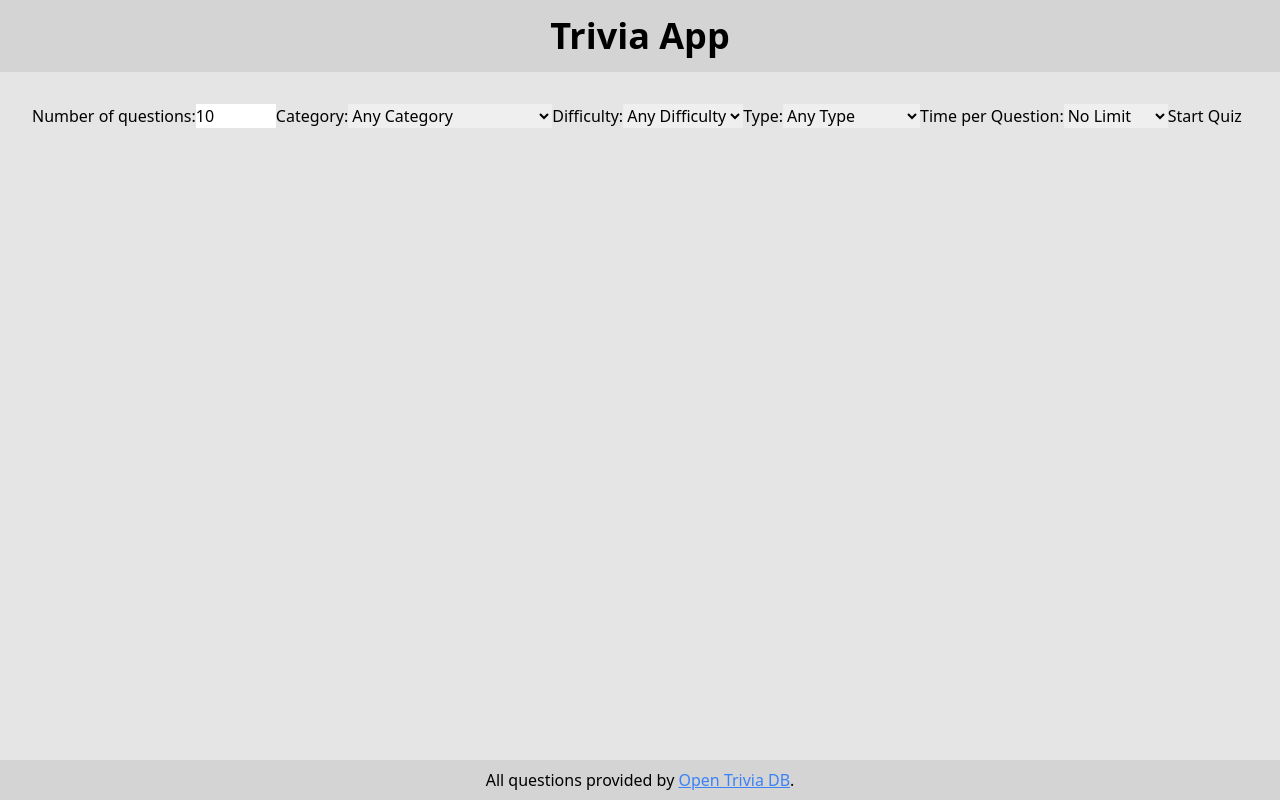
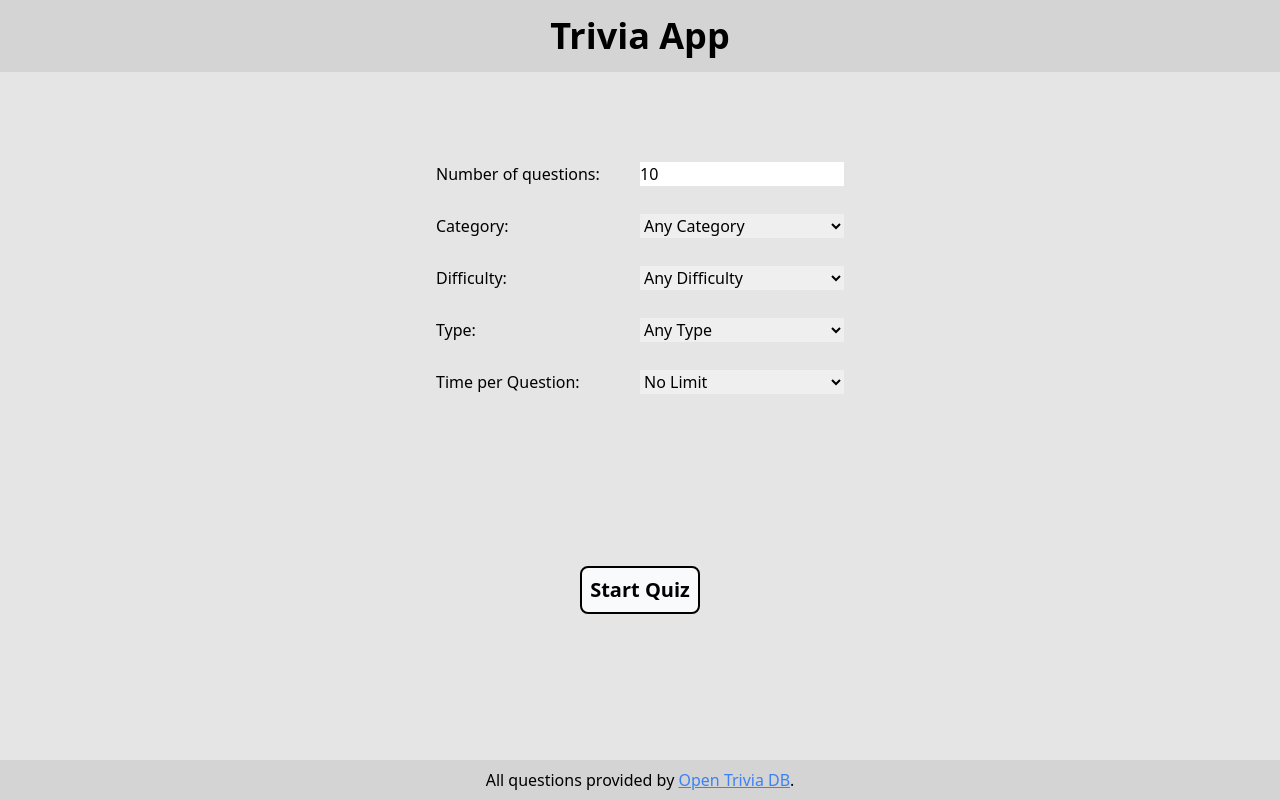
Before and after one commit to noahh0/Quiz-App, a React (Vite) app: page / in a window 1280 px wide. Built offline with nearby package versions, Linux system fonts and the light colour scheme.

Commit message:
begin styling for quiz options

```diff
--- a/src/QuizOptions.tsx
+++ b/src/QuizOptions.tsx
@@ -42,9 +42,9 @@ function QuizOptions() {
   };
 
   return (
-    <div>
-      <form>
-        <label htmlFor="number-questions-field">Number of questions:</label>
+    <div className="sm:w-11/12 md:w-5/6 lg:w-3/4 h-full m-auto grid grid-col justify-center">
+      <form className="w-full h-3/4 grid grid-cols-2 content-around m-auto">
+        <label htmlFor="number-questions-field">Number of questions: </label>
         <input
           type="number"
           name="number-questions-field"
@@ -56,7 +56,7 @@ function QuizOptions() {
           }}
         />
 
-        <label htmlFor="category-field">Category:</label>
+        <label htmlFor="category-field">Category: </label>
         <select
           name="category-field"
           value={category}
@@ -91,7 +91,7 @@ function QuizOptions() {
           <option value="32">Cartoons and Animation</option>
         </select>
 
-        <label htmlFor="difficulty-field">Difficulty:</label>
+        <label htmlFor="difficulty-field">Difficulty: </label>
         <select
           name="difficulty-field"
           value={difficulty}
@@ -105,7 +105,7 @@ function QuizOptions() {
           <option value="hard">Hard</option>
         </select>
 
-        <label htmlFor="type-field">Type:</label>
+        <label htmlFor="type-field">Type: </label>
         <select
           name="type-field"
           value={type}
@@ -118,7 +118,7 @@ function QuizOptions() {
           <option value="boolean">True / False</option>
         </select>
 
-        <label htmlFor="time-per-question-field">Time per Question:</label>
+        <label htmlFor="time-per-question-field">Time per Question: </label>
         <select
           name="time-per-question-field"
           value={time}
@@ -132,8 +132,9 @@ function QuizOptions() {
           <option value="30">30 seconds</option>
           <option value="60">1 minute</option>
         </select>
-
+      </form>
       <button
+        className="text-xl font-bold bg-slate-50 m-auto p-2 rounded-lg hover:bg-slate-200 border-black border-2"
         onClick={(e) => {
           e.preventDefault();
           startQuiz();
@@ -141,7 +142,6 @@ function QuizOptions() {
       >
         Start Quiz
       </button>
-      </form>
     </div>
   );
 }
```
Lines whose indentation alone changed are shown as unchanged.
